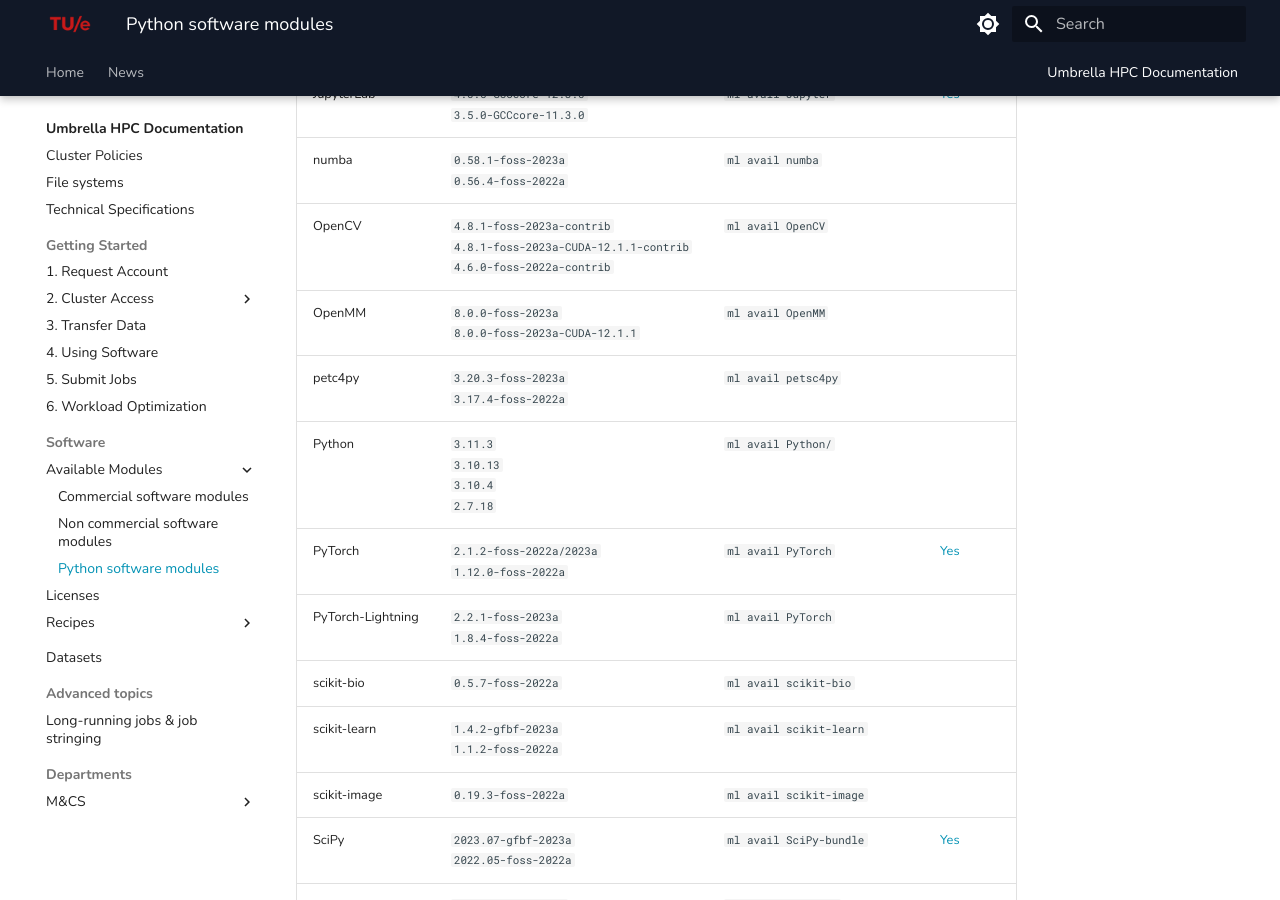
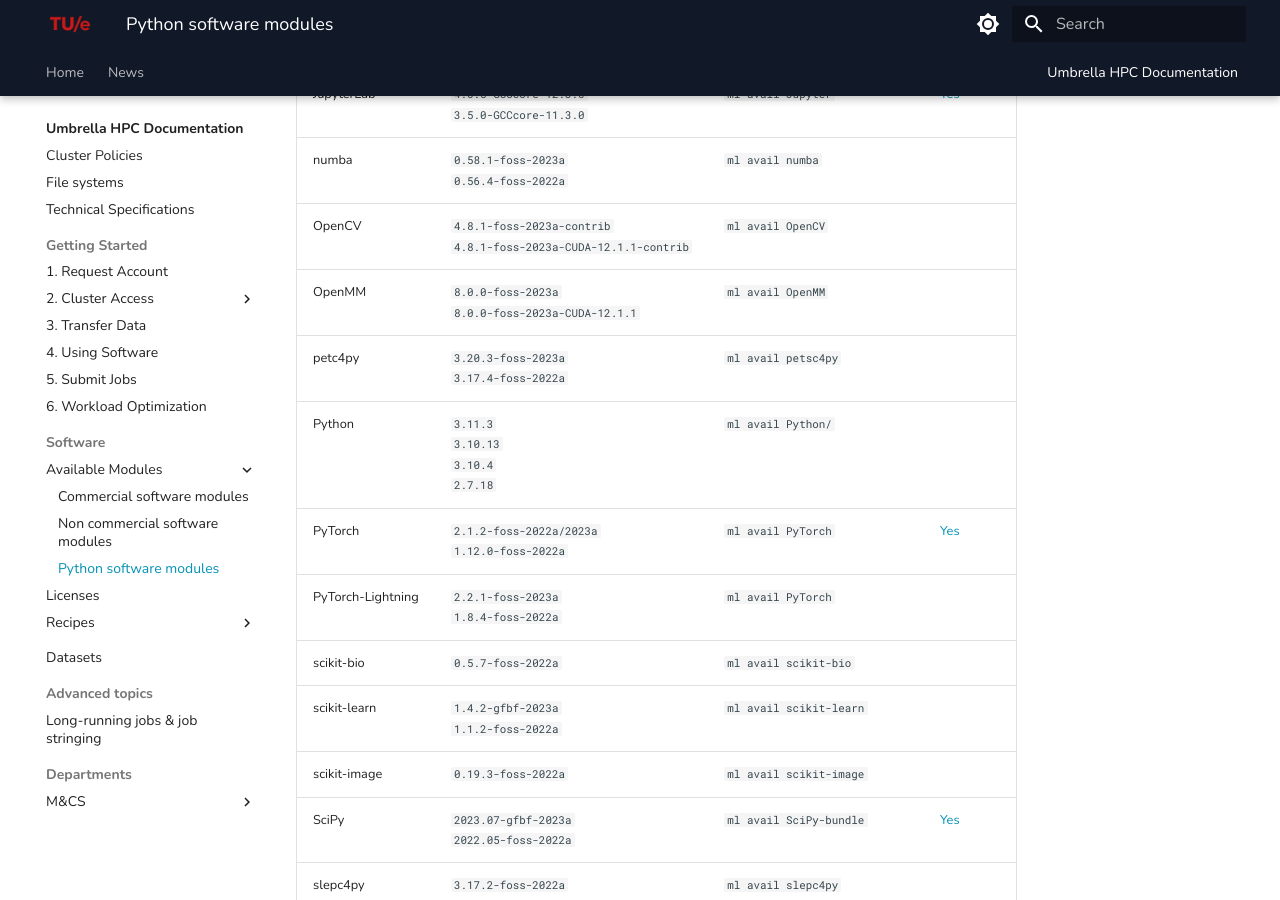
Before and after one commit to gferhpc/supercomputing.tue.nl, an MkDocs documentation site: the page built from pages/documentation/software/modules/python.md, in a window 1280 px wide and 900 px high, scrolled down 647 px. Built offline with MkDocs 1.6.1 and Material for MkDocs 9.7.7, drawn with Linux system fonts in a browser that asks for light colours.

Commit message:
Update python.md

```diff
--- a/pages/documentation/software/modules/python.md
+++ b/pages/documentation/software/modules/python.md
@@ -15,7 +15,7 @@
 | Jax               | `0.4.25-gfbf-2023a`<br/>`0.4.4-foss-2022a-CUDA-11.7.0`                        | `ml avail jax`          |                                                                 |
 | JupyterLab        | `4.0.5-GCCcore-12.3.0`<br/>`3.5.0-GCCcore-11.3.0`                            | `ml avail Jupyter`      |     [Yes](https://hpc.tue.nl "via Jupyter"){:target=_blank}     |
 | numba             | `0.58.1-foss-2023a`<br>`0.56.4-foss-2022a`                                                          | `ml avail numba`        |                                                                 |
-| OpenCV            | `4.8.1-foss-2023a-contrib`<br>`4.8.1-foss-2023a-CUDA-12.1.1-contrib`<br/>`4.6.0-foss-2022a-contrib`                    | `ml avail OpenCV`       |                                                                 |
+| OpenCV            | `4.8.1-foss-2023a-contrib`<br>`4.8.1-foss-2023a-CUDA-12.1.1-contrib`                    | `ml avail OpenCV`       |                                                                 |
 | OpenMM            | `8.0.0-foss-2023a`<br>`8.0.0-foss-2023a-CUDA-12.1.1` | `ml avail OpenMM`       |                                                                 |
 | petc4py           | `3.20.3-foss-2023a`<br>`3.17.4-foss-2022a`                                                          | `ml avail petsc4py`     |                                                                 |
 | Python            | `3.11.3`<br/>`3.10.13`<br/>`3.10.4`<br/>`2.7.18`                             | `ml avail Python/`      |                                                                 |
```
